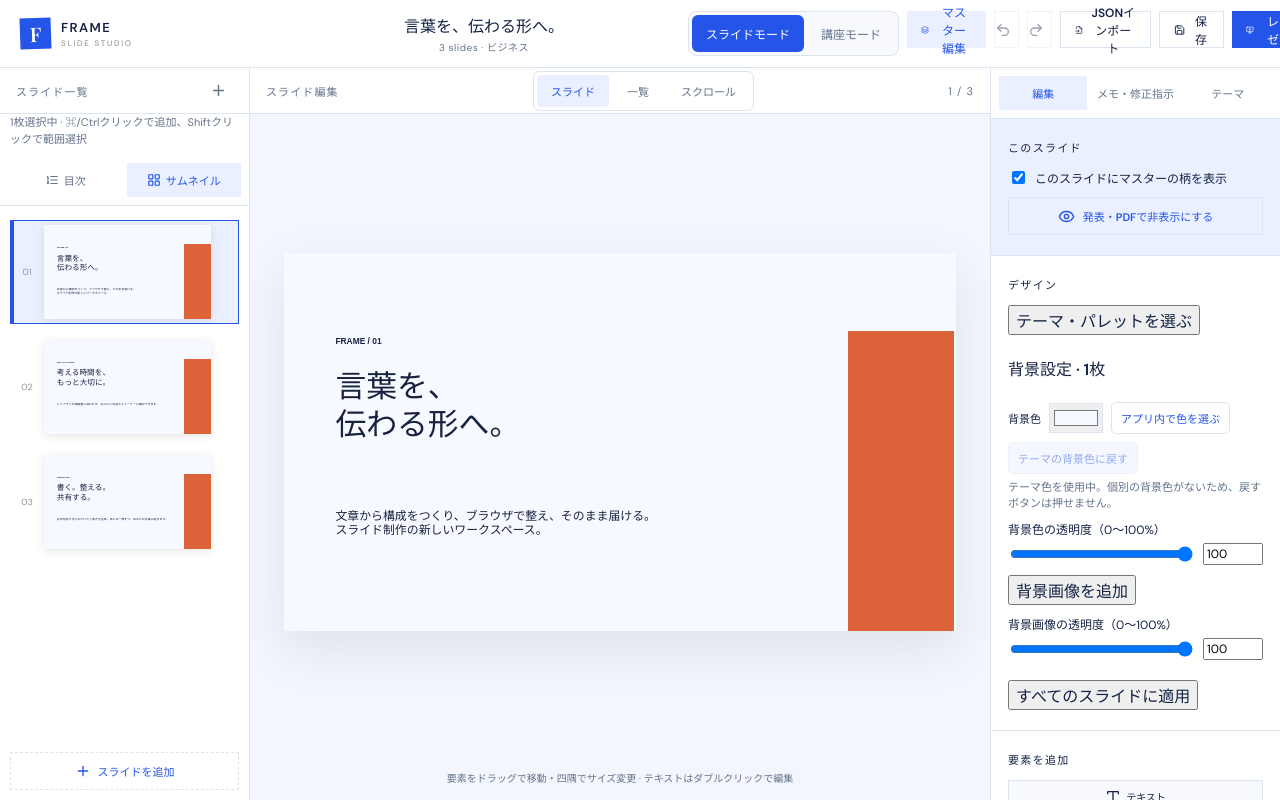
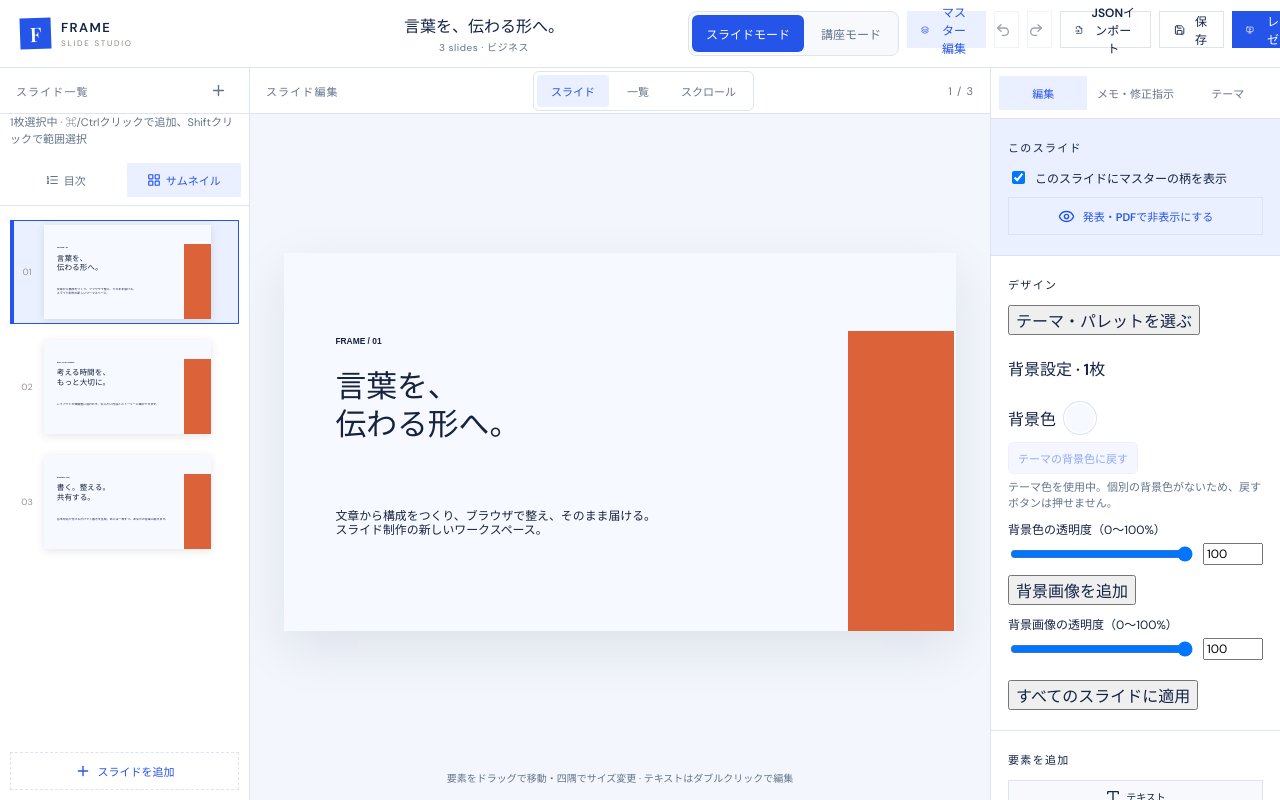
Before and after one commit to miranova-studio/ai-slide-studio, a React (Vite) app: page / in a window 1280 px wide. Built offline with nearby package versions, Linux system fonts and the light colour scheme.

Commit message:
Unify color picker entry and keep native panel access

```diff
--- a/src/components/ColorChooser.tsx
+++ b/src/components/ColorChooser.tsx
@@ -44,6 +44,7 @@ export function ColorChooser({
 }: Props) {
   const [open, setOpen] = useState(false);
   const [draft, setDraft] = useState(value);
+  const nativeColorRef = useRef<HTMLInputElement>(null);
   const dragging = useRef(false);
   const [eyeDropperAvailable] = useState(() => typeof window !== "undefined" && "EyeDropper" in window);
   const [h, s, v] = hexToHsv(normalizeHexColor(value) || "#000000");
@@ -81,22 +82,31 @@ export function ColorChooser({
   });
   return <div className="app-color-field">
     <div className="app-color-field-top">
-      <label>{label}
+      <span>{label}</span>
+      <button type="button" className="app-color-entry" aria-label={`${label}を選ぶ`} aria-expanded={open} style={{ backgroundColor: normalizeHexColor(value) || "#000000" }} onClick={() => setOpen((current) => !current)} />
+    </div>
+    {open && <div className="app-color-picker">
+      <div className="app-color-native-control">
+        <button type="button" onClick={() => {
+          const input = nativeColorRef.current;
+          if (!input) return;
+          try {
+            if (typeof input.showPicker === "function") input.showPicker();
+            else input.click();
+          } catch { input.click(); }
+        }}>Macのカラーパネル</button>
         <input
+          ref={nativeColorRef}
           type="color"
-          aria-label={label}
+          aria-label={`${label}のブラウザの色選び`}
+          tabIndex={-1}
           value={normalizeHexColor(value) || "#000000"}
           onFocus={onNativeBegin}
           onBlur={onNativeEnd}
           onInput={(event) => onColorChange(event.currentTarget.value.toUpperCase())}
           onChange={(event) => choose(event.currentTarget.value)}
         />
-      </label>
-      <button type="button" className="app-color-open" aria-expanded={open} onClick={() => setOpen((value) => !value)}>
-        {open ? "アプリ内の色選びを閉じる" : "アプリ内で色を選ぶ"}
-      </button>
-    </div>
-    {open && <div className="app-color-picker">
+      </div>
       <Swatches title="現在のテーマ" colors={themeColors} onChoose={choose} />
       <Swatches title="MIRANOVAパレット" colors={miranovaColors} onChoose={choose} />
       <Swatches title="最近使った色" colors={recentColors.map((color) => ({ label: color, color }))} onChoose={choose} />
--- a/src/styles.css
+++ b/src/styles.css
@@ -1398,6 +1398,11 @@ textarea:focus-visible,
 .background-color-controls .background-color-field { margin: 4px 0; }
 .app-color-field { width: 100%; min-width: 0; }
 .app-color-field-top { display: flex; align-items: center; gap: 8px; flex-wrap: wrap; }
+.app-color-entry { width: 32px; height: 32px; padding: 0; border: 2px solid white; border-radius: 50%; box-shadow: 0 0 0 1px var(--ui-border); cursor: pointer; }
+.app-color-entry:focus-visible { outline: 2px solid var(--ui-primary); outline-offset: 3px; }
+.app-color-native-control { position: relative; margin-bottom: 10px; }
+.app-color-native-control button { border: 1px solid var(--ui-border); border-radius: 5px; padding: 6px 9px; background: white; cursor: pointer; }
+.app-color-native-control input[type="color"] { position: absolute; width: 1px; height: 1px; opacity: 0; pointer-events: none; }
 .app-color-field-top label { display: flex; align-items: center; gap: 8px; font-size: 11px; }
 .app-color-field-top input[type="color"] { width: 54px; height: 30px; padding: 2px; border: 1px solid var(--ui-border); cursor: pointer; }
 .app-color-open { border: 1px solid var(--ui-border); border-radius: 5px; padding: 7px 9px; background: var(--ui-surface); color: var(--ui-primary); font-size: 11px; cursor: pointer; }
```
